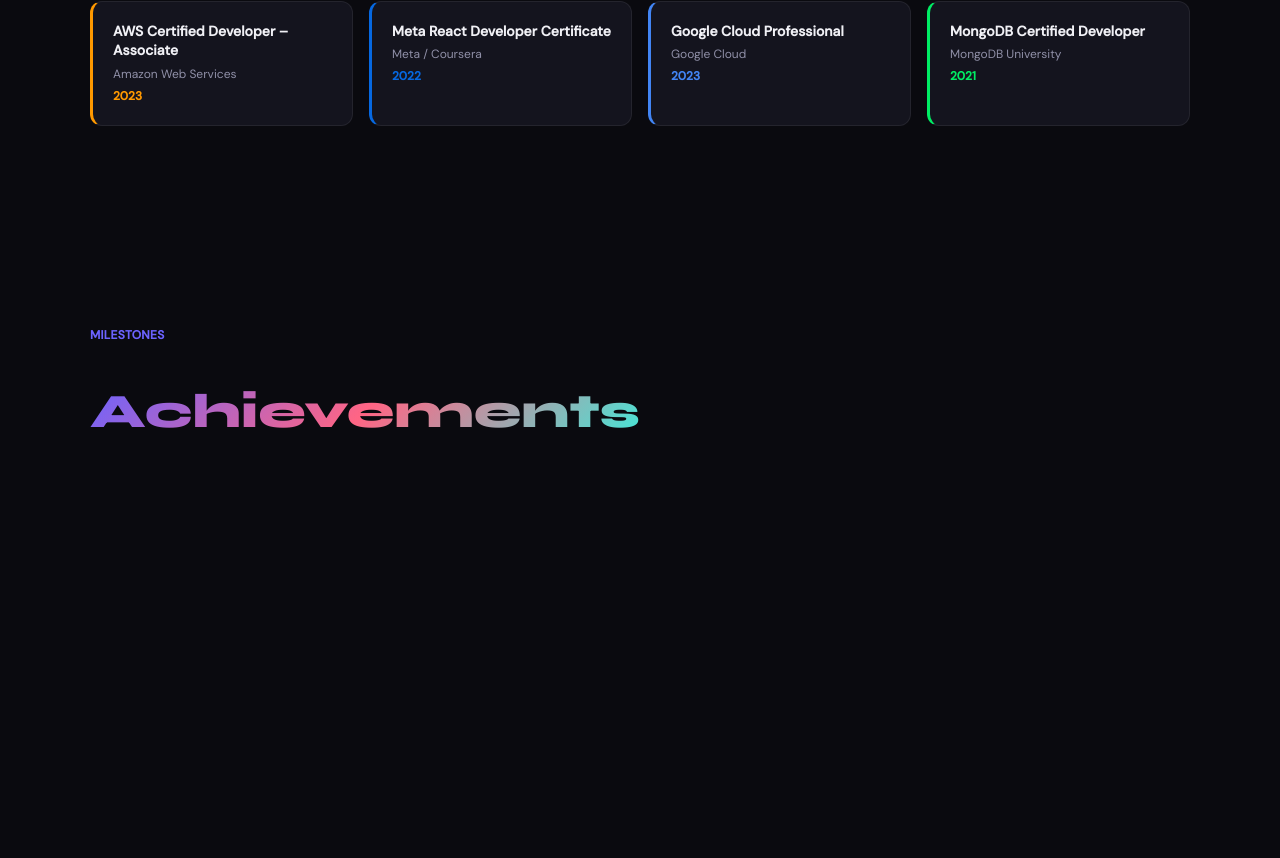
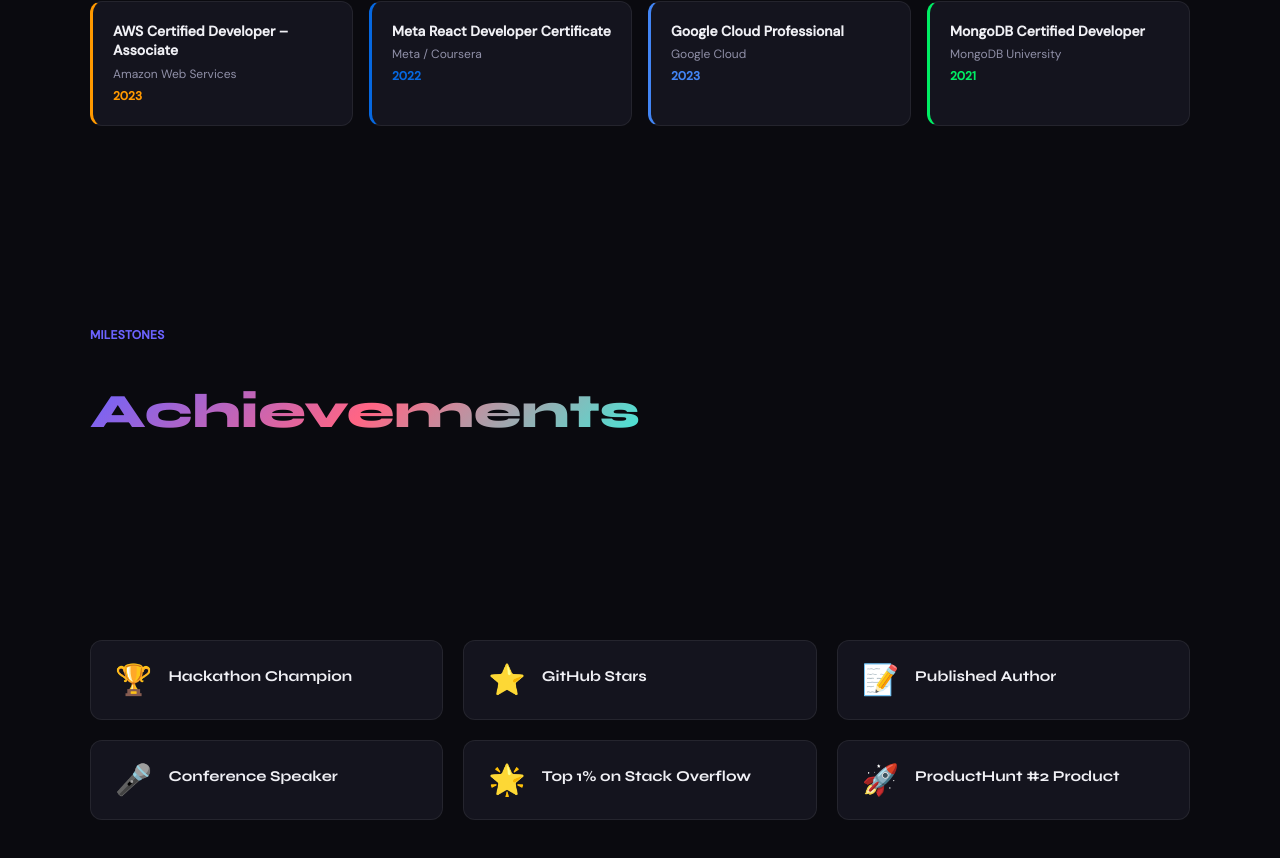
Before and after one commit to Jisap/vite-devportfolio, a React (Vite) app: page / in a window 1280 px wide. Shown: the part 5527-6385 px from the top of the page. Before the commit the page ends 6267 px from the top, so only its background shows below. Built offline with nearby package versions, Linux system fonts and the light colour scheme.

Commit message:
feat: add Achievements section to display milestones grid

```diff
--- a/src/sections/Achievements.jsx
+++ b/src/sections/Achievements.jsx
@@ -2,6 +2,7 @@
 import useInView from "../hooks/useInView"
 import { SKILLS } from "../data/skills"
 import { TOOLS } from "../data/tools"
+import { ACHIEVEMENTS } from "../data/achievements"
 
 
 
@@ -18,6 +19,36 @@
             title="Achievements"
             inView={inView}
           />
+
+          <div className="grid gap-5 grid-cols-[repeat(auto-fit,minmax(280px,1fr))]">
+            {ACHIEVEMENTS.map((a, i) => (
+              <div
+                key={a.title}
+                className={`
+                  bg-card border border-border rounded-xl p-6 flex gap-4 transition-all duration-500 ease-out hover:border-accent
+                  hover:-translate-y-1 hover:shadow-lg
+                  ${inView ? "opacity-100 translate-y-0" : "opacity-0 translate-y-5"}
+                `}
+                style={{
+                  transitionDelay: `${i * 0.08}s`
+                }}
+              >
+                {/* Icon */}
+                <span className="text-3xl leading-none">
+                  {a.icon}
+                </span>
+
+                {/* Content */}
+                <div className="w-full">
+                  <div className="flex justify-between items-start gap-2">
+                    <h3 className="text-[syne] font-bold text-[15px]">
+                      {a.title}
+                    </h3>
+                  </div>
+                </div>
+              </div>
+            ))}
+          </div>
         </div>
       </section>
     </>
```
